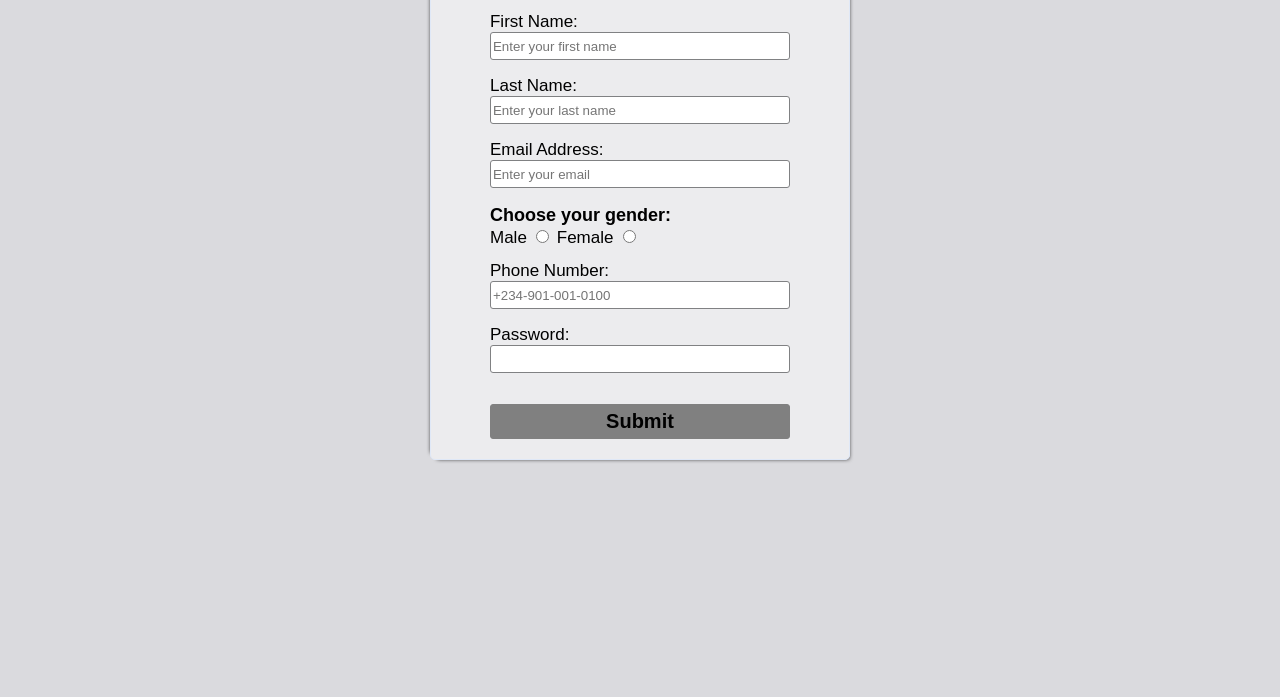
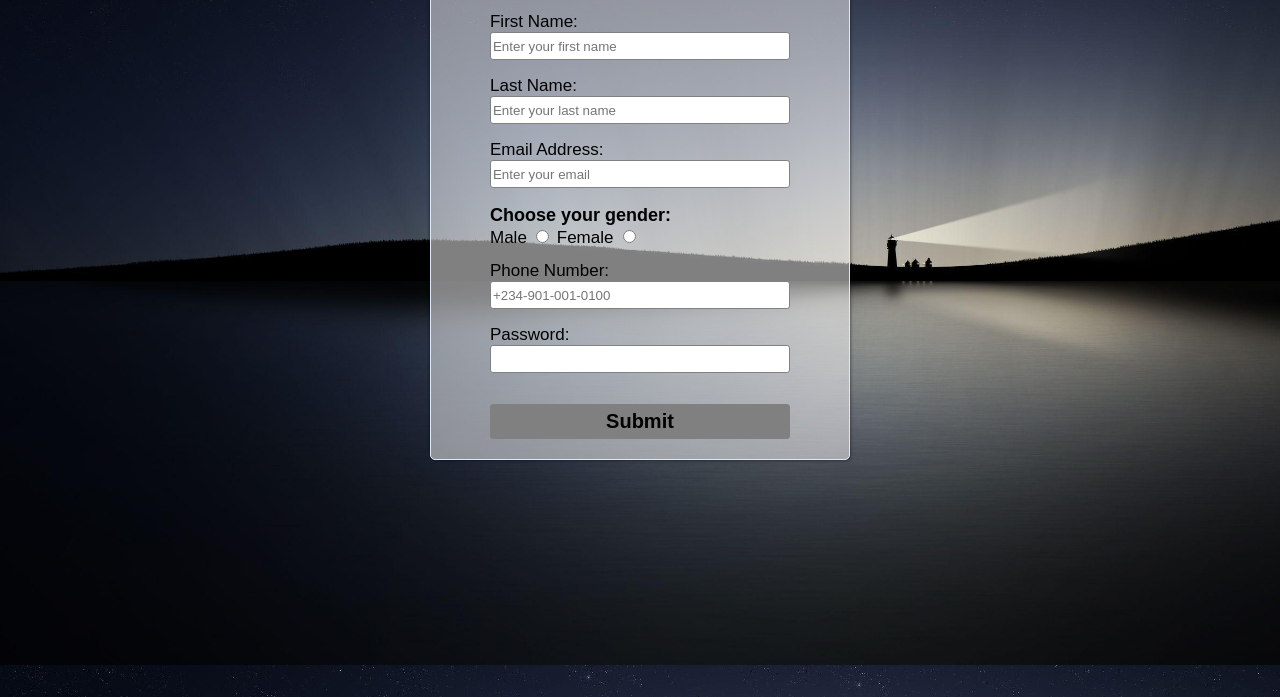
Before and after one commit to Chikadibia24/AltSchool-Projects, a plain HTML site: page index.html in a window 1280 px wide. Shown: the part 103-800 px from the top of the page. Drawn offline with Linux system fonts and the light colour scheme.

Commit message:
Re-add background image

```diff
--- a/assets/styles/index.css
+++ b/assets/styles/index.css
@@ -6,8 +6,8 @@ html {
 }
 
 body {
-  /*background: url(/assets/images/background-image7.jpg);
-  background-size: 1376px 768px;*/
+  background: url(/assets/images/background-image7.jpg);
+  background-size: 1376px 768px;
   background-color: rgb(218, 218, 222);
 }
 
```
